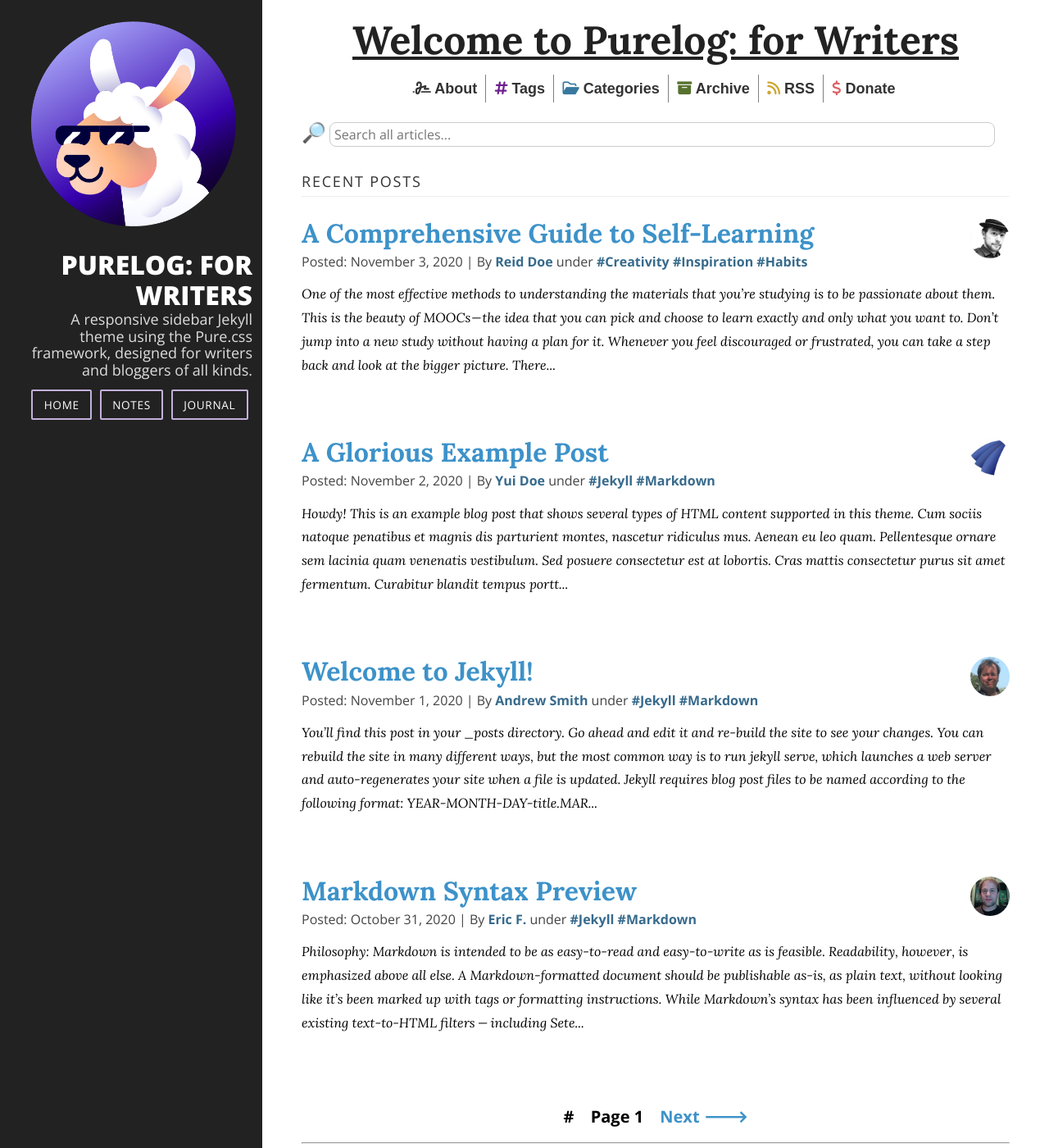
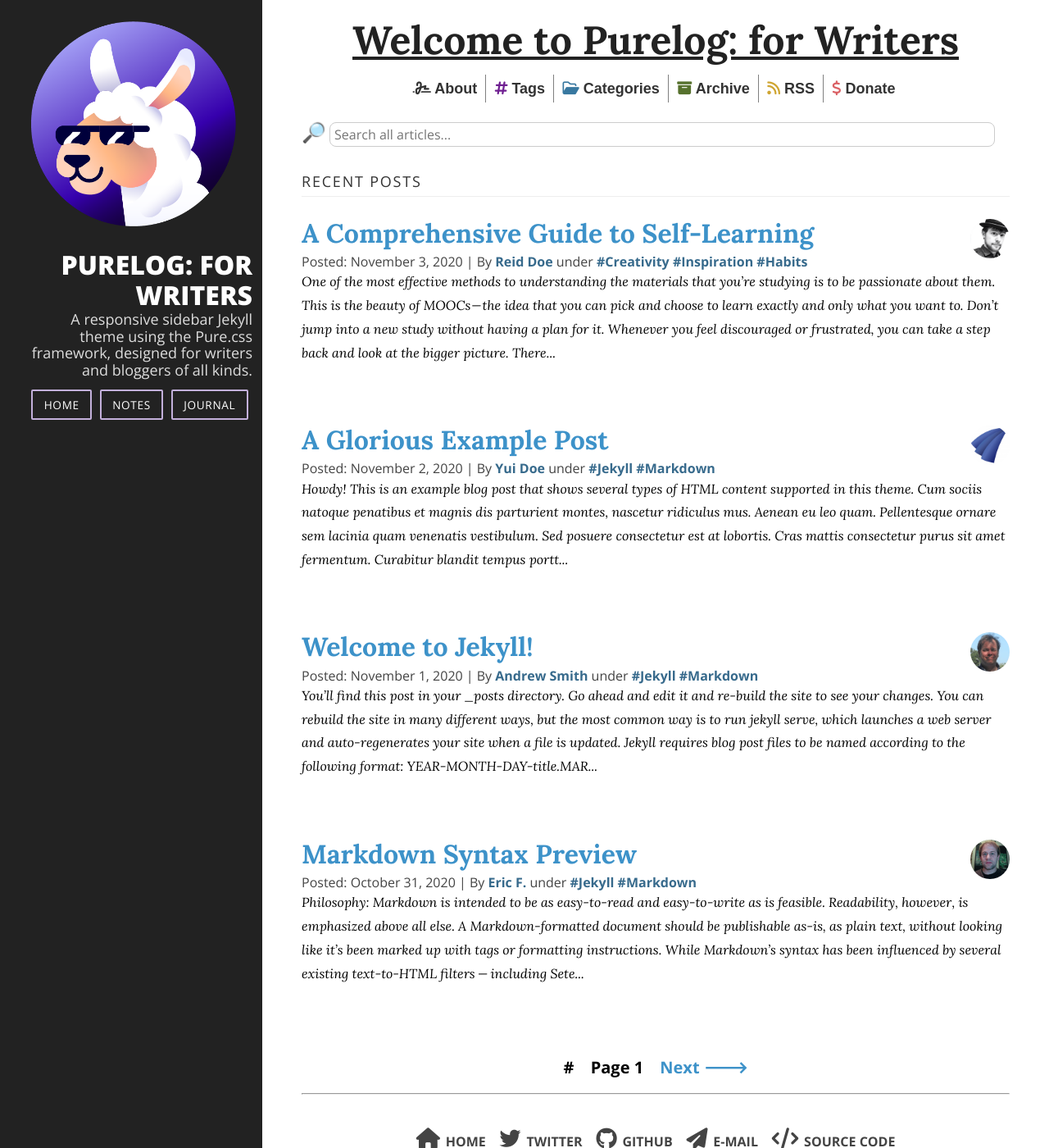
Before and after one commit to brennanbrown/purelog, a Jekyll site: the page built from index.html, in a window 1280 px wide and 1400 px high. Shown: the whole window at 82% size. Built offline with Jekyll 4.4.1, drawn with Linux system fonts in a browser that asks for light colours; nearby versions of some CDN libraries; the list of posts is cut into pages by our own code.

Commit message:
Update journal entry feed

```diff
--- a/_layouts/journals.html
+++ b/_layouts/journals.html
@@ -23,7 +23,7 @@
             </small>
         </header>
 
-        <div class="post-description">
+        <div class="journal-description">
             <p>
                 <em>{{ journal.content | escape | truncate: 300}}</em>
             </p>
--- a/assets/main.css
+++ b/assets/main.css
@@ -282,6 +282,12 @@
   max-width: 70%;
 }
 
+.post-description {
+  color: black;
+  line-height: 1.8em;
+  margin-top: -15px;
+}
+
 .archive-links {
   font-size: 22px;
   padding: 5px 0;
```
